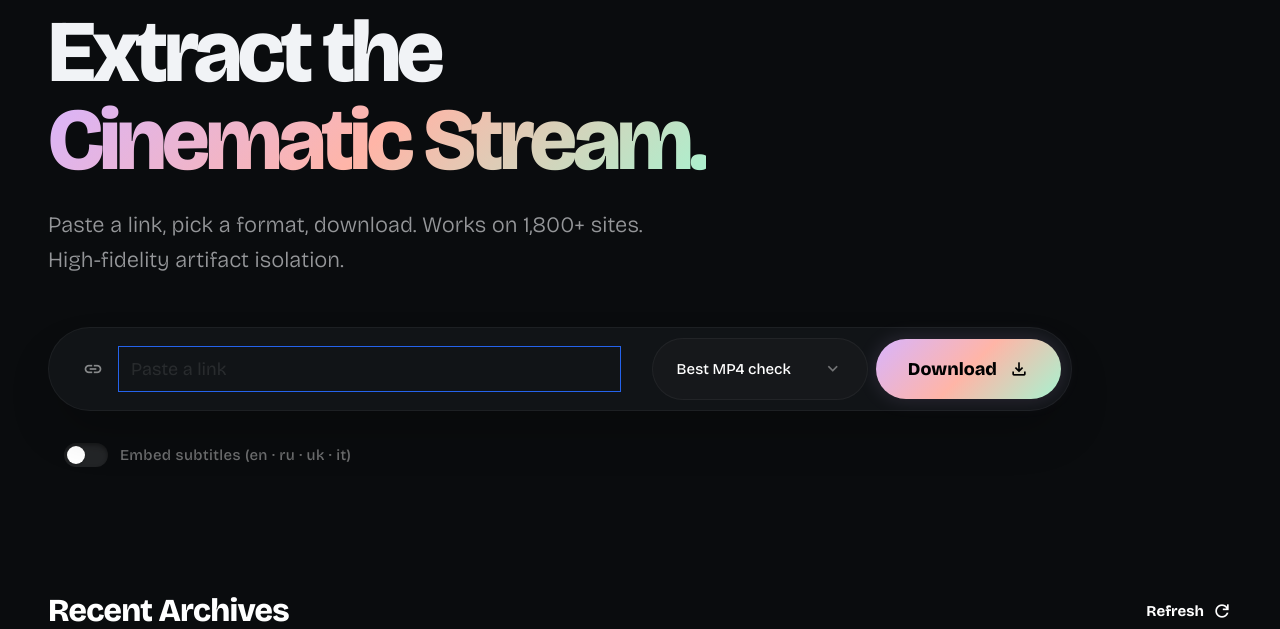
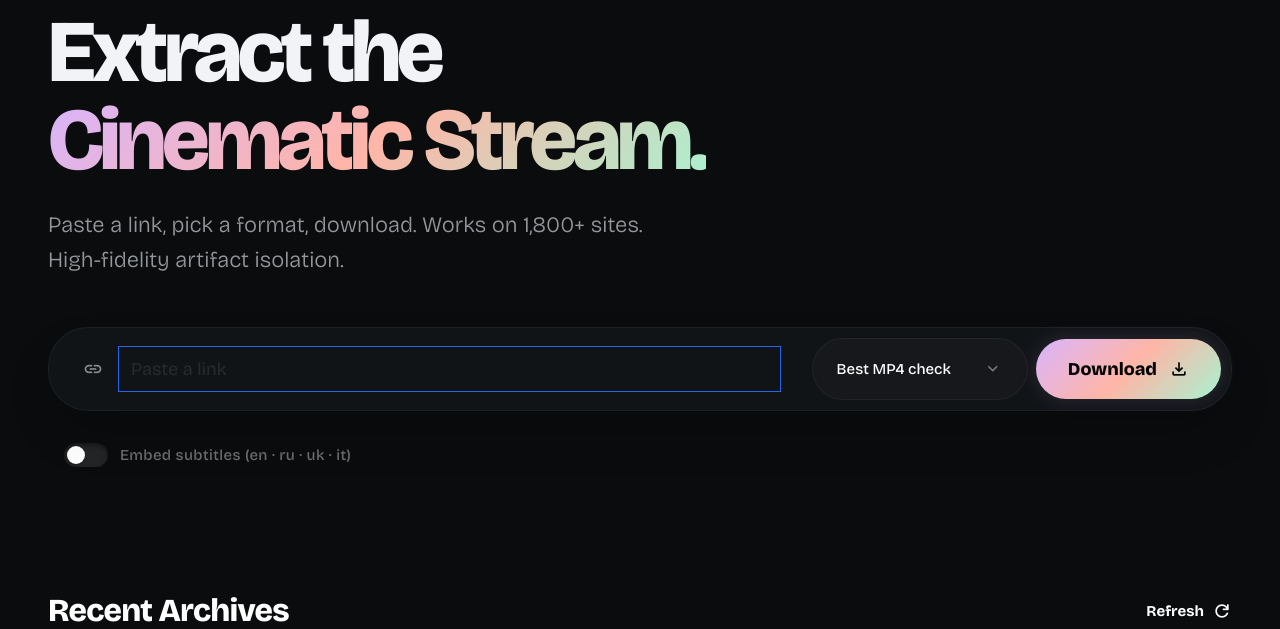
Before and after one commit to akastas/reclip, a FastAPI app: page / in a window 1280 px wide. Shown: the part 235-864 px from the top of the page. Run offline with FastAPI, Linux system fonts and the light colour scheme; data that the repository does not hold is empty; parts of the project's set-up code (start-up, migrations or seed data) failed here and were passed over; some libraries are stand-ins or nearby versions.

Commit message:
style: remove flex constraints to center body content uniformly up to 1600px max width

```diff
--- a/app/templates/index.html
+++ b/app/templates/index.html
@@ -82,9 +82,9 @@
   </div>
 </nav>
 
-<main id="top" class="flex-grow flex flex-col pt-[120px] lg:pt-[160px] pb-24 w-full items-center">
+<main id="top" class="flex-grow flex flex-col pt-[120px] lg:pt-[160px] pb-24 w-full">
 
-  <section class="max-w-content w-full mb-[120px] flex flex-col items-start px-6 lg:px-12">
+  <section class="max-w-content mx-auto w-full mb-[120px] flex flex-col items-start px-6 lg:px-12">
     <div class="flex flex-col items-start w-full">
       <h1 class="font-headline text-[5xl] md:text-[7xl] lg:text-[88px] font-extrabold tracking-tighter text-on-surface mb-6 leading-[1.0] text-left">
         Extract the <br/>
@@ -95,7 +95,7 @@
       </p>
     </div>
 
-    <form id="download-form" class="w-full relative max-w-full lg:max-w-5xl bg-[#111417] p-2.5 rounded-full flex flex-col md:flex-row items-center gap-2 border border-white/5 z-10 shadow-2xl">
+    <form id="download-form" class="w-full relative bg-[#111417] p-2.5 rounded-[2.5rem] flex flex-col md:flex-row items-center gap-2 border border-white/5 z-10 shadow-2xl">
       <div class="flex-grow flex items-center px-6 w-full group transition-all">
         <span class="material-symbols-outlined text-white/50 mr-4 text-xl">link</span>
         <input id="url" type="url" required autofocus autocomplete="off" spellcheck="false" class="bg-transparent border-none outline-none text-white font-body w-full placeholder:text-white/20 text-lg group-focus-within:placeholder:opacity-50" placeholder="Paste a link"/>
@@ -133,7 +133,7 @@
       </label>
     </div>
 
-    <div id="active-job" class="hidden mt-8 w-full max-w-[800px] bg-[#111417] p-6 rounded-[2rem] border border-white/5 shadow-2xl transition-all">
+    <div id="active-job" class="hidden mt-8 w-full bg-[#111417] p-6 sm:p-8 rounded-[2rem] border border-white/5 shadow-2xl transition-all">
       <div class="flex items-start justify-between gap-4 mb-5">
         <div class="flex-1 min-w-0">
           <div class="text-[11px] font-headline font-bold tracking-widest uppercase text-[#d8b4fe] mb-2" id="active-stage">INITIALIZING</div>
@@ -154,8 +154,8 @@
     </div>
   </section>
 
-  <section id="history" class="max-w-content w-full px-6 lg:px-12 scroll-mt-20">
-    <div class="flex items-center justify-between mb-8 w-full mx-auto">
+  <section id="history" class="max-w-content mx-auto w-full px-6 lg:px-12 scroll-mt-20">
+    <div class="flex items-center justify-between mb-8 w-full">
       <h2 class="font-headline text-[32px] font-extrabold text-white tracking-tight">Recent Archives</h2>
       <button id="refresh-history" class="text-white font-bold text-[15px] hover:text-[#d8b4fe] transition-colors flex items-center gap-2">
         <span class="hidden sm:inline">Refresh</span>
```
